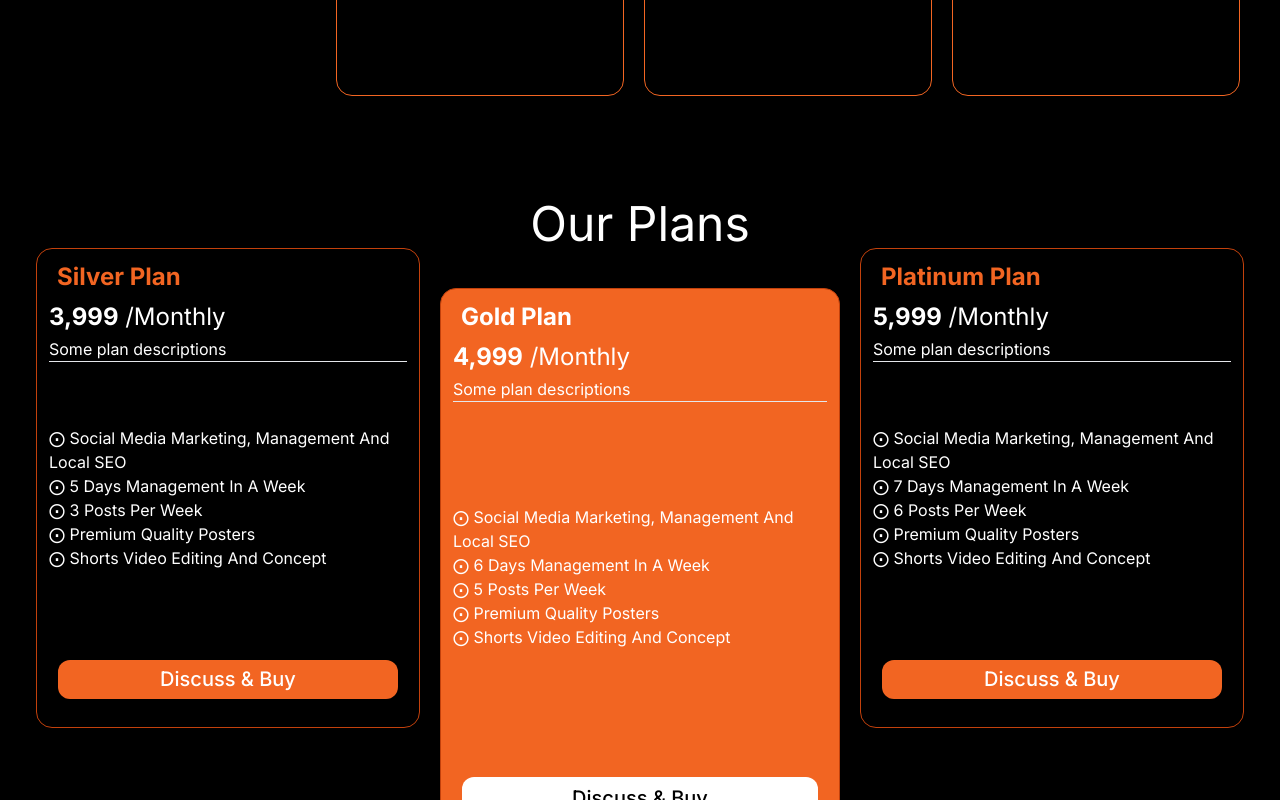
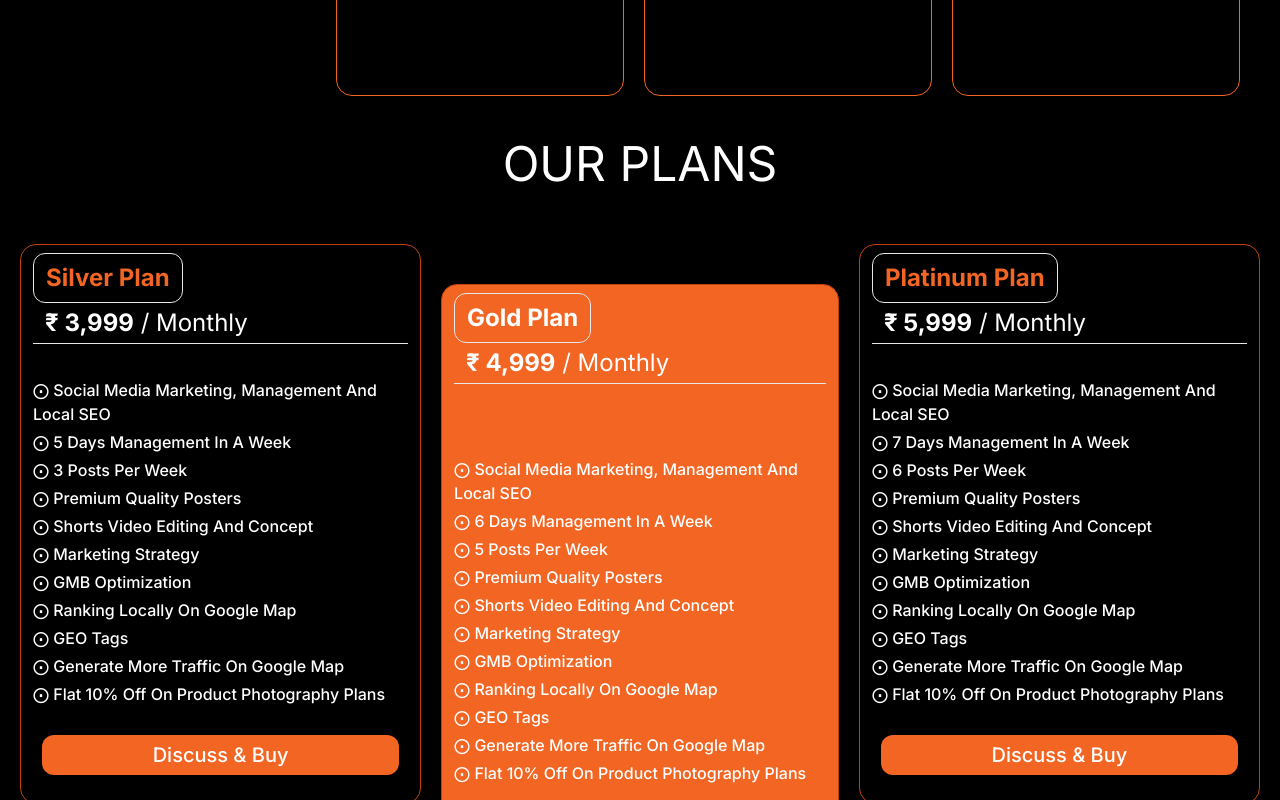
Before and after one commit to thetitasghosh/Your-Maker-Agency, a Next.js app: page / in a window 1280 px wide. Shown: the part 3500-4300 px from the top of the page. Built offline with nearby package versions, Linux system fonts and the light colour scheme.

Commit message:
add new plan benifits

```diff
--- a/src/components/section/PlanSection.jsx
+++ b/src/components/section/PlanSection.jsx
@@ -6,10 +6,10 @@ const PlanSection = () => {
   return (
     <div
       id="plansection"
-      className="flex min-h-screen w-screen flex-col items-center justify-center gap-10 px-5"
+      className="flex min-h-screen w-screen flex-col items-center justify-center gap-20 px-5"
     >
-      <div>
-        <h1 className="text-5xl">Our Plans</h1>
+      <div className="redd h-20 w-full flex items-center justify-center">
+        <h1 className="text-5xl uppercase">Our Plans</h1>
       </div>
       <div className="flex h-full flex-col laptop:flex-row w-full items-center justify-center gap-5">
         {plandetails.map((data, i) => {
--- a/src/components/ui/PlanCard.jsx
+++ b/src/components/ui/PlanCard.jsx
@@ -18,24 +18,38 @@ const PlanCard = ({ data, ref }) => {
     <motion.div
       style={{ backgroundColor: data.bgColor, y: GoldPlan ? "" : yparalax }}
       className={cn(
-        "flex h-[30rem] w-96 flex-col items-center justify-center gap-5 rounded-2xl border border-orange-700 p-2 px-3",
-        { "h-[35rem] w-[25rem]": GoldPlan },
+        "flex h-[35rem] w-auto flex-col items-center justify-center gap-5 rounded-2xl border  border-orange-700 p-2 px-3",
+        {
+          "h-[40rem] w-[28rem]": GoldPlan,
+          "": GoldPlan,
+        },
       )}
     >
-      <div className="planTitle h-20 space-y-1 w-full ">
-        <h1 style={{color:GoldPlan?"white":""}} className="w-fit font-bold text-yourMaker rounded-xl  text-2xl p-1 px-2">{data.plan} Plan</h1>
-        <h1 className="text-2xl">
-          <span className="font-bold">{data.price}</span> /Monthly
+      <div className="planTitle h-20 w-full space-y-1">
+        <h1
+          style={{ color: GoldPlan ? "white" : "" }}
+          className="w-fit rounded-xl border p-2 px-3 text-2xl font-bold text-yourMaker"
+        >
+          {data.plan} Plan
         </h1>
-        <p className="border-b lie">{data.desc}</p>
+        <h1 className="pl-3 text-2xl">
+          <span className="font-bold">₹ {data.price}</span> / Monthly
+        </h1>
+        <p className="border-b pl-3"></p>
       </div>
-      <div className="planItem flex h-full w-full flex-col items-center justify-center gap-2">
-        <ul>
+      <div className="planItem mb-1 mt-5 flex h-full w-full font-medium flex-col items-center justify-center gap-2">
+        <ul className="space-y-1">
           <li>⨀ {data.benifits1}</li>
           <li>⨀ {data.benifits2}</li>
           <li>⨀ {data.benifits3}</li>
           <li>⨀ {data.benifits4}</li>
           <li>⨀ {data.benifits5}</li>
+          <li>⨀ {data.benifits6}</li>
+          <li>⨀ {data.benifits7}</li>
+          <li>⨀ {data.benifits8}</li>
+          <li>⨀ {data.benifits9}</li>
+          <li>⨀ {data.benifits10}</li>
+          <li>⨀ {data.benifits11}</li>
         </ul>
       </div>
       <div
--- a/src/data/plandetails.js
+++ b/src/data/plandetails.js
@@ -9,6 +9,12 @@ export const plandetails = [
     benifits3: "3 Posts Per Week",
     benifits4: "Premium Quality Posters",
     benifits5: "Shorts Video Editing And Concept",
+    benifits6: "Marketing Strategy",
+    benifits7: "GMB Optimization",
+    benifits8: "Ranking Locally On Google Map",
+    benifits9: "GEO Tags",
+    benifits10: "Generate More Traffic On Google Map",
+    benifits11: "Flat 10% Off On Product Photography Plans",
   },
   {
     id: 2,
@@ -20,6 +26,12 @@ export const plandetails = [
     benifits3: "5 Posts Per Week",
     benifits4: "Premium Quality Posters",
     benifits5: "Shorts Video Editing And Concept",
+    benifits6: "Marketing Strategy",
+    benifits7: "GMB Optimization",
+    benifits8: "Ranking Locally On Google Map",
+    benifits9: "GEO Tags",
+    benifits10: "Generate More Traffic On Google Map",
+    benifits11: "Flat 10% Off On Product Photography Plans",
     bgColor: "#f26522",
     textColor: "white",
   },
@@ -33,5 +45,11 @@ export const plandetails = [
     benifits3: "6 Posts Per Week",
     benifits4: "Premium Quality Posters",
     benifits5: "Shorts Video Editing And Concept",
+    benifits6: "Marketing Strategy",
+    benifits7: "GMB Optimization",
+    benifits8: "Ranking Locally On Google Map",
+    benifits9: "GEO Tags",
+    benifits10: "Generate More Traffic On Google Map",
+    benifits11: "Flat 10% Off On Product Photography Plans",
   },
 ];
```
